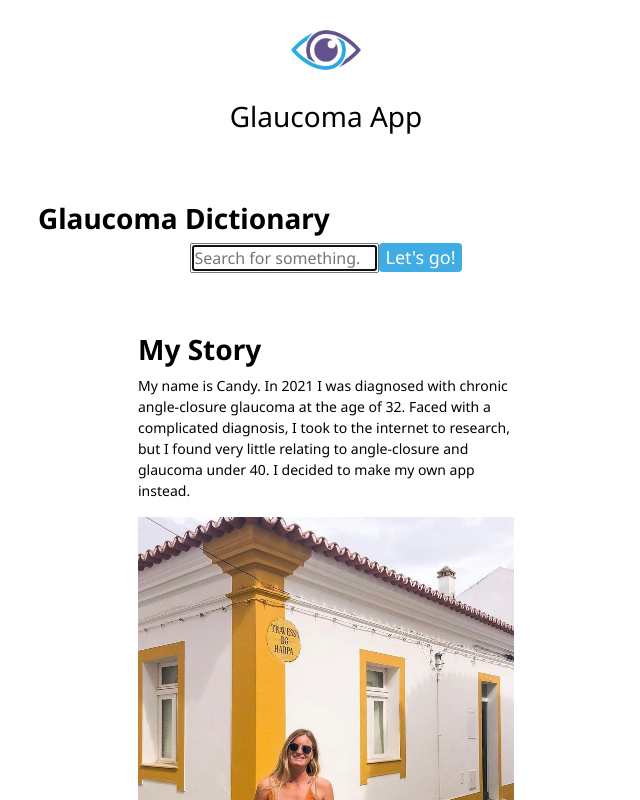
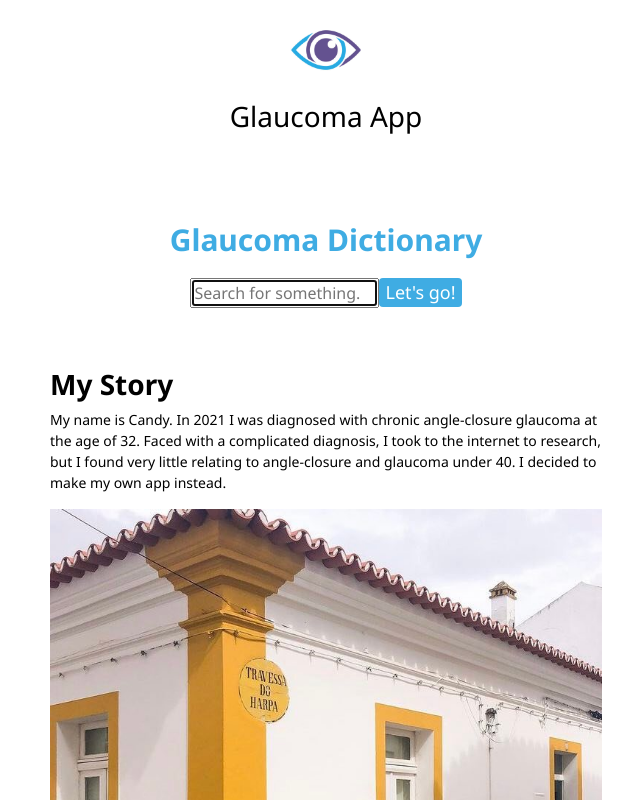
Before and after one commit to CandiceTomkins/glaucoma-app, a React (Create React App) app: page / in a window 1280 px wide. Shown: the top 800 px of the page, without its empty margins (314-954 px from the left). Built offline with nearby package versions, Linux system fonts and the light colour scheme.

Commit message:
dictionary css

```diff
--- a/src/Dictionary.css
+++ b/src/Dictionary.css
@@ -8,3 +8,9 @@
   border-radius: 4px;
   border: none;
 }
+.section-title {
+  color: #3face3;
+  font-size: 30px;
+  text-align: center;
+  margin: 20px;
+}
--- a/src/MyStory.css
+++ b/src/MyStory.css
@@ -1,5 +1,5 @@
 .myStory {
-  max-width: 400px;
+  max-width: 600px;
   padding-top: 30px;
   margin: 0 auto;
 }
--- a/src/Results.js
+++ b/src/Results.js
@@ -7,6 +7,7 @@ export default function Results(props) {
       <div className="Results">
         <h2>{props.results.meta.id}</h2>
         <p>{props.results.shortdef}</p>
+        <p>{props.results.hom.hwi}</p>
       </div>
     );
   } else {
```
